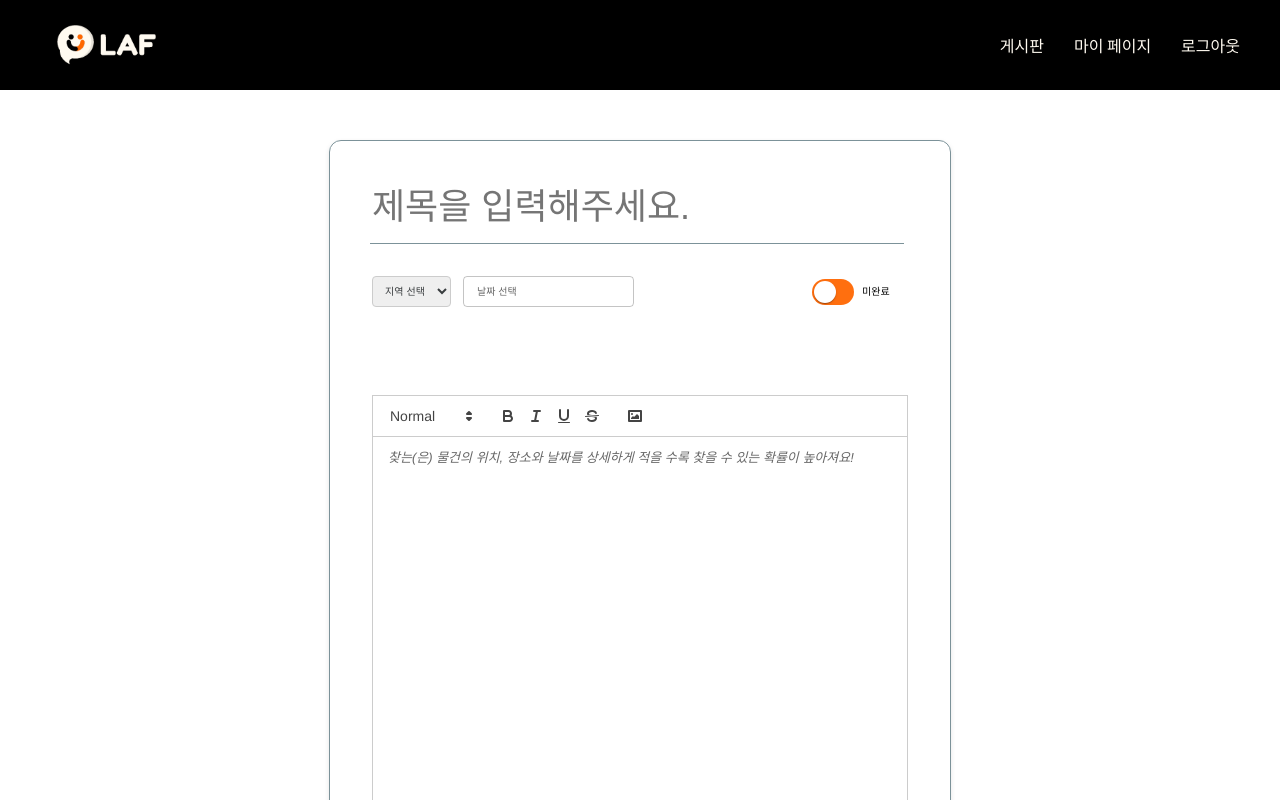
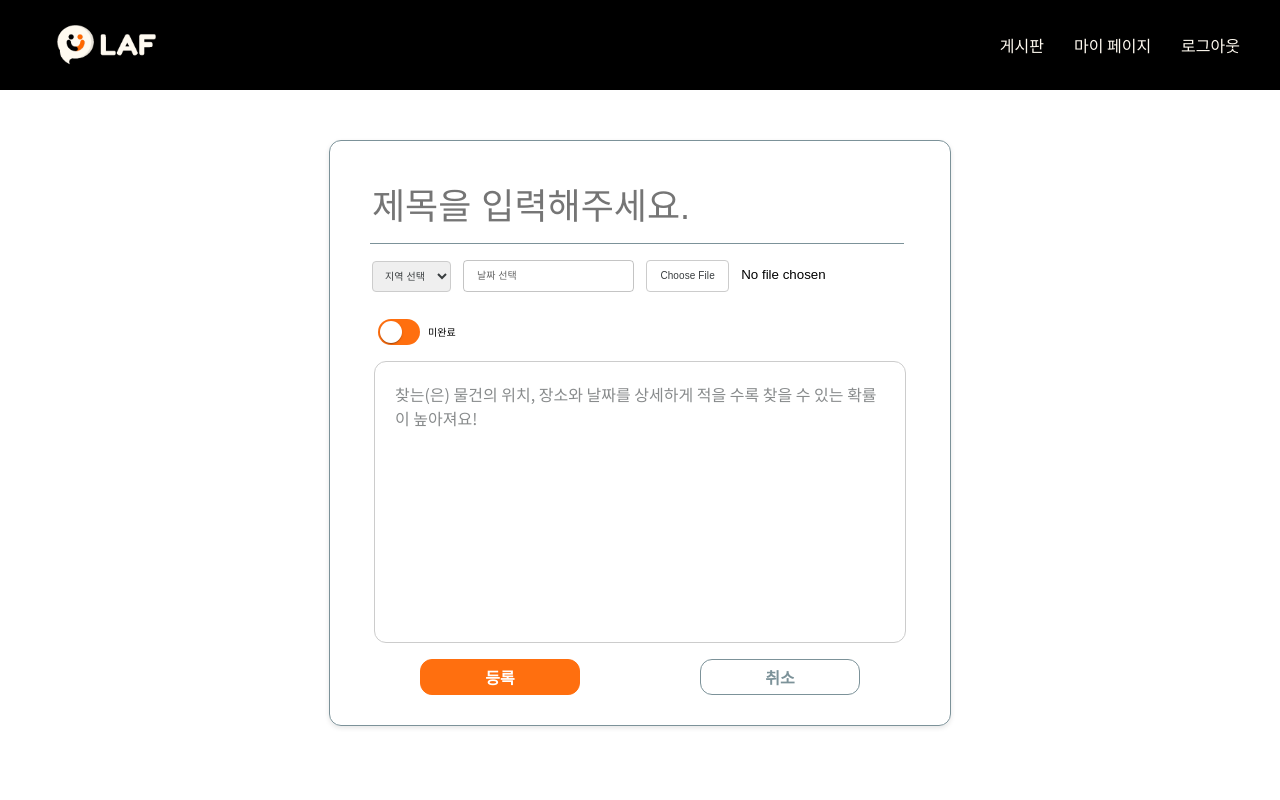
Before and after one commit to elice-team10/Frontend, a React (Vite) app: page /community/write in a window 1280 px wide. Shown: the top 800 px of the page. Built offline with nearby package versions, Linux system fonts and the light colour scheme.

Commit message:
FIX: 코드리뷰 피드백 반영

```diff
--- a/src/components/Community/Comment.jsx
+++ b/src/components/Community/Comment.jsx
@@ -1,5 +1,5 @@
-import styled from "styled-components";
-import theme from "../../config/theme";
+import styled from 'styled-components';
+import theme from '../../config/theme';
 
 const ReplyContainer = styled.div`
   width: 56rem;
@@ -10,6 +10,7 @@ const ReplyContainer = styled.div`
     padding: 1.3rem;
     border: 1px solid #ccc;
     border-radius: 12px;
+    // box-shadow: 0 2px 5px rgba(0, 0, 0, 0.1);
   }
 
   & li {
@@ -89,13 +90,17 @@ const ReplyButton = styled.div`
   justify-content: inherit;
   color: ${theme.colors.textLightgray};
 
+  & div {
+    padding-left: 8px;
+  }
+
   & div:hover {
     color: ${theme.colors.primary};
   }
+
 `;
 
 function Comment() {
-
   return (
     <>
       <ReplyContainer>
@@ -112,7 +117,7 @@ function Comment() {
               </div>
               <ReplyButton>
                 <div>수정</div>
-                <div style={{ paddingLeft: `8px` }}>삭제</div>
+                <div>삭제</div>
               </ReplyButton>
             </ReplyBoard>
             <p>그거 제가 주웠어요!</p>
--- a/src/components/Community/CommunityTab.jsx
+++ b/src/components/Community/CommunityTab.jsx
@@ -1,10 +1,9 @@
 import styled, { css } from 'styled-components';
 import theme from '../../config/theme';
-import EditIcon from '@mui/icons-material/Edit';
 import { Link } from 'react-router-dom';
 
 const WriteButton = styled.button`
-    width: 10rem;
+  width: 10rem;
   font-size: ${theme.fontSizes.medium};
   line-height: 22px;
   color: ${theme.colors.textWhite};
@@ -17,12 +16,6 @@ const WriteButton = styled.button`
   &:hover {
     filter: brightness(1.15);
   }
-`;
-
-const Icon = styled(EditIcon)`
-  color: ${theme.colors.textWhite};
-  font-size: 'large';
-  margin-right: 0.5rem;
 `;
 
 const Container = styled.div`
@@ -70,12 +63,14 @@ function CommunityTab({ currentTab, onClick }) {
           </EachTab>
         );
       })}
-
-        <WriteButton>
-      <Link to="/community/write" style={{ textDecoration: 'none', color: 'white' }}>
+      <WriteButton>
+        <Link
+          to="/community/write"
+          style={{ textDecoration: 'none', color: 'white' }}
+        >
           글 작성
-      </Link>
-        </WriteButton>
+        </Link>
+      </WriteButton>
     </Container>
   );
 }
--- a/src/components/Community/CommunityWrite.jsx
+++ b/src/components/Community/CommunityWrite.jsx
@@ -8,14 +8,14 @@ import { Link } from 'react-router-dom';
 import Editor from '../UI/Editor';
 import CustomizedSwitches from '../UI/SwitchButton';
 import Header from '../UI/Header';
+import { LOCATION_CATEGORY } from '../../config/constants';
 
 export const PostContainer = styled.div`
   width: 56rem;
-  height: 100vh;
+  height: 100%;
   display: flex;
   position: relative;
   flex-direction: column;
-  justify-content: center;
   margin: 5rem auto;
   padding: 3rem;
   border: 1px solid #7c9299;
@@ -53,22 +53,34 @@ const ToolbarContainer = styled.div`
   display: flex;
   height: 7rem;
   align-items: center;
-  padding-top: 1.8rem;
 `;
 const Location = styled.p``;
 
 const ContentContainer = styled.div`
   display: flex;
-  height: 58rem;
-  align-items: center;
-  margin: 0 1.2rem 7rem;
+  flex-direction: column;
+  height: 29rem;
+  margin: 0.4rem 1.2rem 1.2rem;
 `;
-const Content = styled.input`
+const Content = styled.textarea`
   margin: auto;
-  width: 62rem;
-  height: 48rem;
-  border: none;
+  padding: 2rem;
+  width: 49rem;
+  height: 24rem;
+  border: 1px solid #ccc;
+  border-radius: 1.2rem;
   outline: none;
+  overflow: hidden;
+  resize: none;
+  font-family: 'Noto Sans KR', sans-serif;
+  font-size: ${theme.fontSizes.medium};
+  color: ${theme.colors.text};
+
+  &::placeholder {
+    font-family: 'Noto Sans KR', sans-serif;
+    font-size: ${theme.fontSizes.medium};
+    color: ${theme.colors.textLightgray};
+  }
 `;
 
 const ButtonContainer = styled.div`
@@ -115,6 +127,28 @@ const StyledSelect = styled.select`
   }
 `;
 
+const ImgFile = styled.input`
+  &::file-selector-button {
+    width: 83.2px;
+    padding-bottom: 15px;
+    padding: 8px;
+    background: ${theme.colors.textWhite};
+    border: 1px solid #ccc;
+    border-radius: 4px;
+    font-weight: 400;
+    font-size: 1rem;
+    line-height: 1.4375em;
+    letter-spacing: 0.00938em;
+    color: ${theme.colors.text};
+    box-sizing: border-box;
+    margin: 12px;
+    outline: none;
+    &:hover {
+      border: 1px solid ${theme.colors.text};
+    }
+  }
+`;
+
 function CommunityWrite() {
   return (
     <>
@@ -129,49 +163,29 @@ function CommunityWrite() {
             <option disabled hidden selected>
               <PlaceIcon /> 지역 선택
             </option>
-          {[
-            '강남구',
-            '강동구',
-            '강북구',
-            '강서구',
-            '관악구',
-            '광진구',
-            '구로구',
-            '금천구',
-            '노원구',
-            '도봉구',
-            '동대문구',
-            '동작구',
-            '마포구',
-            '서대문구',
-            '서초구',
-            '성동구',
-            '성북구',
-            '송파구',
-            '양천구',
-            '영등포구',
-            '용산구',
-            '은평구',
-            '종로구',
-            '중구',
-            '중랑구',
-          ].map((area) => (
+            {LOCATION_CATEGORY.map((area) => (
               <option key={area} value={area}>
                 {area}
               </option>
             ))}
           </StyledSelect>
           <Calander />
-        <CustomizedSwitches />
+          <ImgFile
+            type="file"
+            id="imgFile"
+            name="imgFile"
+            accept="image/png, image/jpeg"
+          />
         </ToolbarContainer>
         {/* <DividerLine style={{ top: '15rem' }} /> */}
+        <CustomizedSwitches />
         <ContentContainer>
-        {/* <Content
+          <Content
             cols="50"
             rows="10"
             placeholder="찾는(은) 물건의 위치, 장소와 날짜를 상세하게 적을 수록 찾을 수 있는 확률이 높아져요!"
-        ></Content> */}
-        <Editor />
+          ></Content>
+          {/* <Editor /> */}
         </ContentContainer>
         {/* <DividerLine style={{ top: '64rem' }} /> */}
         <ButtonContainer>
--- a/src/components/UI/Editor.jsx
+++ b/src/components/UI/Editor.jsx
@@ -12,7 +12,6 @@ function Editor() {
         container: [
           [{ header: [1, 2, 3, false] }],
           ["bold", "italic", "underline", "strike"],
-          ["image"],
         ],
       },
     }
@@ -23,7 +22,7 @@ function Editor() {
       theme="snow"
       value={value}
       onChange={setValue}
-      style={{ width: '59rem', height: '40rem' }}
+      style={{ width: '53rem', height: '24rem' }}
       placeholder="찾는(은) 물건의 위치, 장소와 날짜를 상세하게 적을 수록 찾을 수 있는 확률이 높아져요!"
       modules={modules}
     />
--- a/src/components/UI/SwitchButton.jsx
+++ b/src/components/UI/SwitchButton.jsx
@@ -67,7 +67,7 @@ export default function CustomizedSwitches() {
       <FormControlLabel
         control={<IOSSwitch sx={{ m: 1 }} checked={completed} onChange={switchChangeHandle} />}
         label={completed ? '완료' : '미완료'}
-        style={{ marginLeft: '17rem' }}
+        style={{ marginLeft: '1rem' }}
       />
     </FormGroup>
   );
```
Also changed, not shown: src/config/constans.jsx (deleted, +0 -27 lines). Lines whose indentation alone changed are shown as unchanged.
